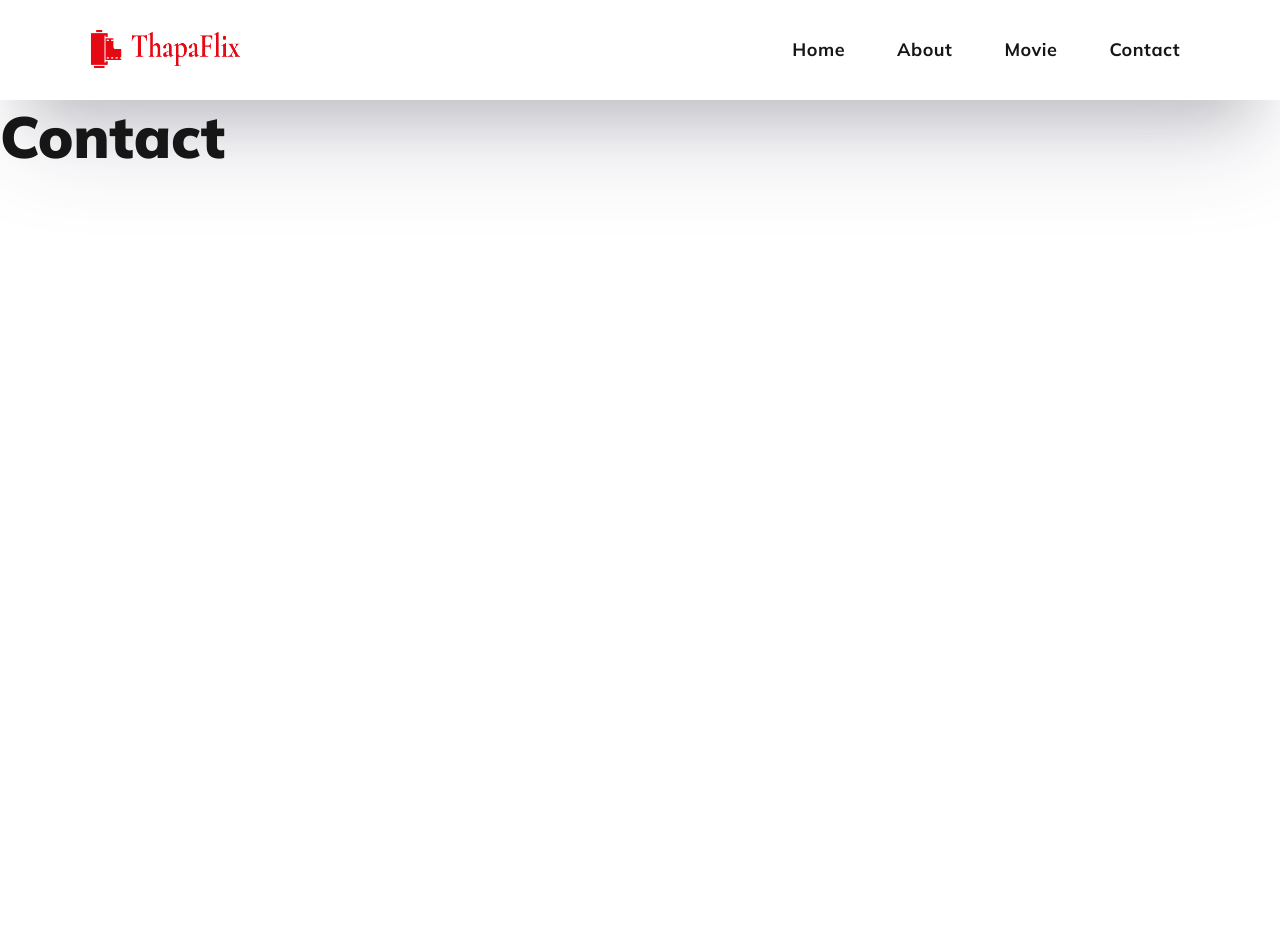
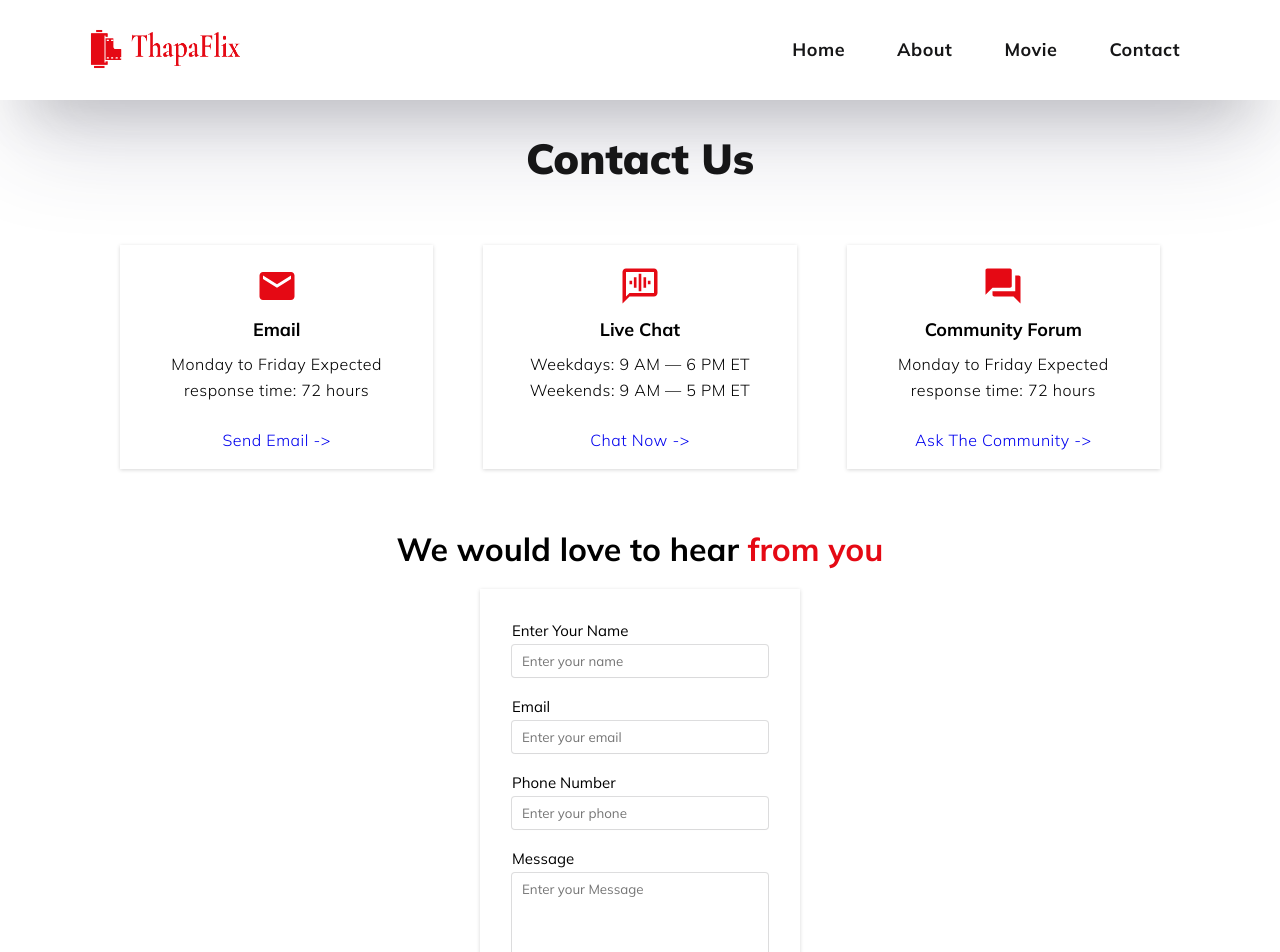
Before and after one commit to taruntailor7/next-js, a Next.js app: page /contact in a window 1280 px wide. Shown: the top 952 px of the page. Before the commit the page ends 800 px from the top, so only its background shows below. Built offline with nearby package versions, Linux system fonts and the light colour scheme.

Commit message:
Loader, not found and contact page design and form completed

```diff
--- a/package.json
+++ b/package.json
@@ -14,6 +14,7 @@
     "eslint-config-next": "13.4.4",
     "next": "13.4.4",
     "react": "18.2.0",
-    "react-dom": "18.2.0"
+    "react-dom": "18.2.0",
+    "react-icons": "^4.9.0"
   }
 }
--- /dev/null
+++ b/src/app/components/ContactCard.jsx
@@ -0,0 +1,41 @@
+import React from 'react'
+import styles from '@/app/contact/contact.module.css'
+import { MdEmail, MdVoiceChat, MdForum } from "react-icons/md";
+import Link from "next/link";
+
+const ContactCard = () => {
+  return (
+    <div className={styles.section}>
+        <div className={styles.container}>
+            <div className={styles.grid}>
+                <div className={styles.grid_card}>
+                    <i> <MdEmail /> </i>
+                    <h2>Email</h2>
+                    <p>Monday to Friday Expected </p>
+                    <p className={styles.last_para}>response time: 72 hours </p>
+                    <Link href="/">  Send Email <span>-&gt;</span></Link>
+                </div>
+
+                <div className={styles.grid_card}>
+                    <i> <MdVoiceChat /> </i>
+                    <h2>Live Chat</h2>
+                    <p>Weekdays: 9 AM — 6 PM ET</p>
+                    <p className={styles.last_para}>Weekends: 9 AM — 5 PM ET </p>
+                    <Link href="/" >  Chat Now <span>-&gt;</span></Link>
+                </div>
+
+                <div className={styles.grid_card}>
+                    <i> <MdForum /> </i>
+                    <h2>Community Forum</h2>
+                    <p>Monday to Friday Expected </p>
+                    <p className={styles.last_para}>response time: 72 hours </p>
+                    <Link href="/" className={styles.anchorLink}>  Ask The Community <span>-&gt;</span></Link>
+                </div>
+
+            </div>
+        </div>
+    </div>
+  )
+}
+
+export default ContactCard
--- /dev/null
+++ b/src/app/components/ContactForm.jsx
@@ -0,0 +1,99 @@
+'use client'
+
+import React, { useState } from 'react'
+import styles from "@/app/contact/contact.module.css"
+import {Mulish} from "next/font/google";
+const mulish = Mulish({
+    subsets: ['latin'],
+    display: 'swap',
+    weight: ['300', '400', '500', '600', '700', '800', '900']
+})
+
+const initstate = {
+    username:"",
+    email:"",
+    phone:"",
+    message:""
+}
+
+const ContactForm = () => {
+    const[user, setUser] = useState(initstate);
+    const [status, setStatus] = useState(null);
+
+    const handleChange = (e) => {
+        const {name, value} = e.target;
+        setUser({...user, [name] : value});
+    }
+    console.log(user, 'user');
+    const handleSubmit = (e) => {
+        e.preventDefault();
+    }
+
+    return (
+        <form className={styles.contact_form} onSubmit={handleSubmit}>
+                <div className={styles.input_field}>
+                    <label htmlFor="username" className={styles.label}>
+                        Enter your name
+                        <input type="text" name="username" id="username"
+                            placeholder="Enter your name"
+                            className={mulish.className}
+                            value={user.username}
+                            onChange={handleChange}
+                            required
+                        />
+                    </label>
+                </div>
+
+                <div className={styles.input_field}>
+                    <label htmlFor="email" className={styles.label}>
+                        Email
+                        <input type="text" name="email" id="email"
+                            placeholder="Enter your email"
+                            className={mulish.className}
+                            value={user.email}
+                            onChange={handleChange}
+                            required
+                            autoComplete="off"
+                        />
+                    </label>
+                </div>
+
+                <div className={styles.input_field}>
+                    <label htmlFor="phone" className={styles.label}>
+                        Phone Number
+                        <input type="number" name="phone" id="phone"
+                            placeholder="Enter your phone"
+                            className={mulish.className}
+                            value={user.phone}
+                            onChange={handleChange}
+                            required
+                                autoComplete="off"
+                        />
+                    </label>
+                </div>
+
+                <div className={styles.input_field}>
+                    <label htmlFor="message" className={styles.label}>
+                        Message
+                        <textarea  name="message" id="message" rows={5}
+                            placeholder="Enter your Message"
+                            className={mulish.className}
+                                value={user.message}
+                                onChange={handleChange}
+                                required
+                                    autoComplete="off"
+                        />
+                    </label>
+                </div>
+
+                <div>
+                    {status === 'success' && <p className={styles.success_msg}>Thank you for your message!</p>}
+                    {status === 'error' && <p className={styles.error_msg}>There was an error submitting your message. Please try again.</p>}
+
+                    <button type="submit" className={mulish.className}>Send Message</button>
+                </div>
+            </form>
+    )
+}
+
+export default ContactForm
--- /dev/null
+++ b/src/app/contact/contact.module.css
@@ -0,0 +1,136 @@
+.section{
+    /*background-color: red;*/
+}
+
+.container{
+    padding: 0 6rem;
+    margin: 0 auto;
+    text-align: center;
+}
+
+.container h1{
+    margin-top: 3.2rem;
+    font-size: 4.2rem;
+}
+
+.grid{
+    display: grid;
+    grid-template-columns: repeat(3, 1fr);
+    gap: 5rem;
+    margin: 6rem auto;
+}
+
+.grid_card{
+    padding: 2rem 4rem;
+    text-align: center;
+    box-shadow: rgba(0, 0, 0, 0.16) 0px 1px 4px;
+    background-color: #fff;
+}
+
+.grid_card span {
+    display: inline-block;
+    transition: transform 200ms;
+}
+
+.grid_card h2{
+    font-size: 1.8rem;
+    margin-bottom: 1rem;
+}
+
+.grid_card p{
+    margin: 0;
+}
+
+.grid_card p:last-child{
+    margin-bottom: 3.2rem;
+}
+
+.grid_card .last_para{
+    margin-bottom: 3.2rem;
+}
+
+.grid_card i{
+    font-size: 4.2rem;
+    color: #e50914;
+}
+
+
+/*for the main contact two section*/
+
+.contact_section{
+    margin: 6rem auto;
+    display: flex;
+    flex-direction: column;
+    justify-content: center;
+    align-items: center;
+
+}
+
+
+.contact_section span{
+    color: #e50914;
+}
+
+.contact_form{
+    max-width: 48rem;
+    min-width: 32rem;
+    padding: 3.2rem;
+    box-shadow: rgba(0, 0, 0, 0.16) 0px 1px 4px;
+    text-align: left;
+}
+
+.input_field{
+    margin-bottom: 2rem;
+}
+
+.label{
+    font-size: 1.5rem;
+    display: block;
+    text-transform: capitalize;
+}
+
+.contact_form input, .contact_form textarea{
+    display: block;
+    border: none;
+    width: 100%;
+    margin-top: .5rem;
+    padding: .8rem 1rem;
+    border-radius: .3rem;
+    box-shadow: rgba(0, 0, 0, 0.02) 0px 1px 3px 0px, rgba(27, 31, 35, 0.15) 0px 0px 0px 1px;
+}
+
+
+.success_msg{
+    color: #a8e48a;
+}
+
+.error_msg{
+    color: red;
+}
+
+
+.mapping{
+    width: 100%;
+}
+
+@media screen and (max-width: 999px) {
+    .grid{
+        display: grid;
+        grid-template-columns: 1fr 1fr;
+        gap: 5rem;
+        margin: 6rem auto;
+    }
+
+}
+
+
+
+@media screen and (max-width: 780px) {
+    .grid{
+        display: grid;
+        grid-template-columns: 1fr;
+        gap: 5rem;
+        margin: 6rem auto;
+    }
+
+}
--- a/src/app/contact/page.jsx
+++ b/src/app/contact/page.jsx
@@ -1,10 +1,18 @@
 import React from "react"
+import ContactCard from "../components/ContactCard"
+import styles from '@/app/contact/contact.module.css'
+import ContactForm from "../components/ContactForm"
 
 const Contact = () => {
     return (
-        <>
-        <h1>Contact</h1>
-        </>
+        <div className={styles.container}>
+            <h1>Contact Us</h1>
+            <ContactCard />
+            <section className={styles.contact_section}>
+                <h2>We would love to hear <span> from you </span></h2>
+                <ContactForm />
+            </section>
+        </div>
     )
 }
 
--- a/src/app/movie/page.jsx
+++ b/src/app/movie/page.jsx
@@ -3,6 +3,9 @@
 import MovieCard from '../components/MovieCard';
 
 const Movie = async () => {
+
+  await new Promise(resolve => setTimeout(resolve, 2000));
+
   const url = process.env.RAPID_KEY;
 
   const options = {
```
Also changed, not shown: src/app/components/HeroSection.jsx (+8 -0 lines), src/app/loading.jsx (added, +12 -0 lines), src/app/not-found.jsx (added, +21 -0 lines), 1 other file (tests, documents, lock files or other folders).
